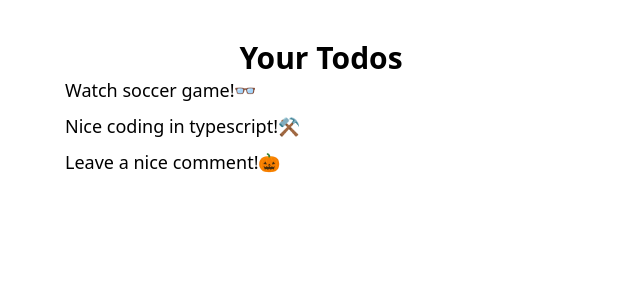
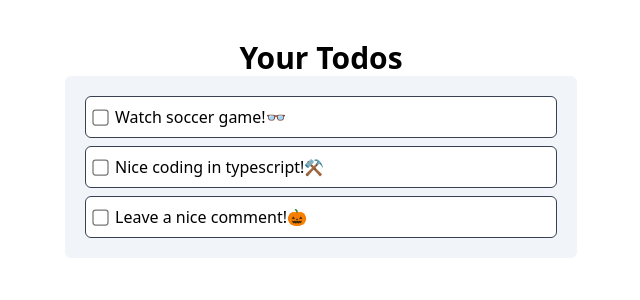
Before and after one commit to kimyoda/Typescript_Todo_TailwindCss, a React (Vite) app in the folder typescript_todo_tailwind/: page / in a window 1280 px wide. Shown: the top 300 px of the page, without its empty margins (319-959 px from the left). Built offline with nearby package versions, Linux system fonts and the light colour scheme.

Commit message:
[feat] component, props, app, todoitem css

```diff
--- a/typescript_todo_tailwind/src/App.tsx
+++ b/typescript_todo_tailwind/src/App.tsx
@@ -1,15 +1,14 @@
+import { TodoItem } from "./components/TodoItem";
 import { dummyData } from "./data/todos";
 
 function App() {
   return (
     <main className="py-10 h-screen">
       <h1 className="font-bold text-3xl text-center">Your Todos</h1>
-      <div className="max-w-lg mx-auto">
+      <div className="max-w-lg mx-auto bg-slate-100 rounded-md p-5">
         <div className="space-y-2">
           {dummyData.map((todo) => (
-            <p key={todo.id} className="text-lg">
-              {todo.title}
-            </p>
+            <TodoItem todo={todo} />
           ))}
         </div>
       </div>
--- /dev/null
+++ b/typescript_todo_tailwind/src/components/TodoItem.tsx
@@ -0,0 +1,18 @@
+import { Todo } from "../types/todo";
+
+interface TodoItemProps {
+  todo: Todo;
+}
+
+export const TodoItem = ({ todo }: TodoItemProps) => {
+  return (
+    <div>
+      <label className="flex items-center gap-2 border rounded-md p-2 border-gray-700 bg-white hover:bg-slate-100">
+        <input type="checkbox" className="scale-125" />
+        <span className={todo.completed ? "line-through text-gray-500" : ""}>
+          {todo.title}
+        </span>
+      </label>
+    </div>
+  );
+};
```
